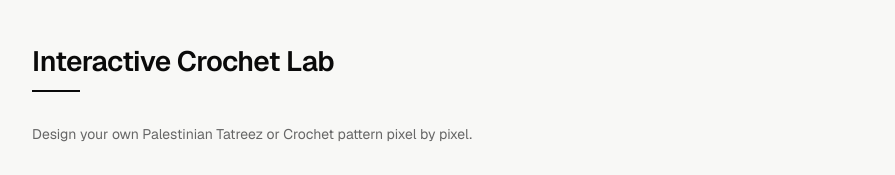
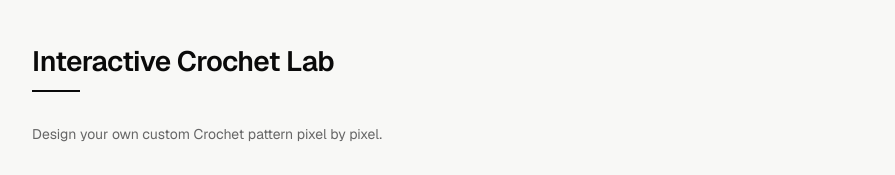
Before and after one commit to maryem-ahmed/maryem-ahmed-portfolio, a Next.js app: page / in a window 1280 px wide. Shown: the part 3960-4135 px from the top of the page, without its empty margins (192-1087 px from the left). Built offline with nearby package versions, Linux system fonts and the light colour scheme.

Commit message:
style: remove 'Palestinian Tatreez' text from crochet lab

```diff
--- a/src/components/sections/crochet-lab.tsx
+++ b/src/components/sections/crochet-lab.tsx
@@ -65,7 +65,7 @@ export function CrochetLab() {
     <section id="crochet-lab" className="scroll-mt-8 py-2">
       <SectionHeading id="crochet-lab-heading" title="Interactive Crochet Lab" />
       <p className="mb-8 text-sm text-muted-foreground">
-        Design your own Palestinian Tatreez or Crochet pattern pixel by pixel.
+        Design your own custom Crochet pattern pixel by pixel.
       </p>
 
       <FadeIn>
```
